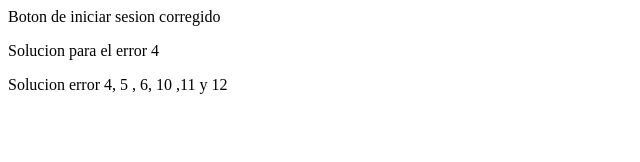
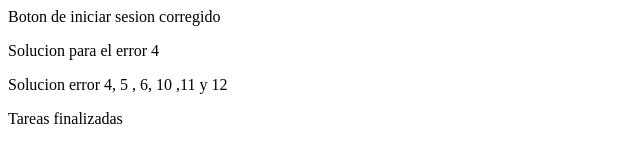
Before and after one commit to martirami05/ProyectoA, a plain HTML site: page index.html in a window 1280 px wide. Shown: the whole page, without its empty margins (0-640 px from the left). Drawn offline with Linux system fonts and the light colour scheme.

Commit message:
Fixes #16 and Closes #18 and Resolves #20

```diff
--- a/index.html
+++ b/index.html
@@ -1,3 +1,4 @@
 <p>Boton de iniciar sesion corregido</p>
 <p>Solucion para el error 4</p>
 <p>Solucion error 4, 5 , 6, 10 ,11 y 12</p>
+<p>Tareas finalizadas</p>
```
